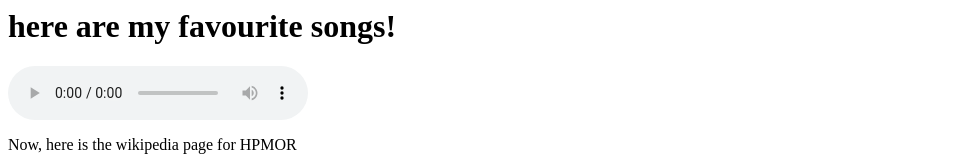
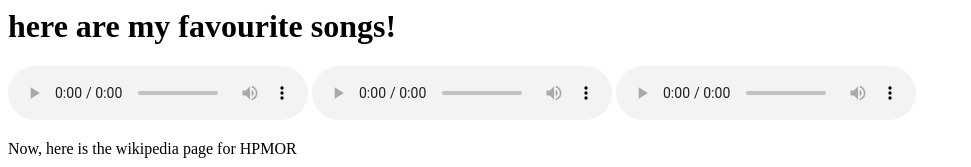
Before and after one commit to ollieiswoke/favourite-songs, a plain HTML site: page index.html in a window 1280 px wide. Shown: the top 167 px of the page, without its empty margins (0-971 px from the left). Drawn offline with Linux system fonts and the light colour scheme.

Commit message:
Update index.html

```diff
--- a/index.html
+++ b/index.html
@@ -3,10 +3,16 @@
 
 <audio controls>
   <source src="yellow.mp3" type="audio/mpeg">
+</audio>
+
+<audio controls>
   <source src="everybody.mp3" type="audio/mpeg">
+</audio>
+
+<audio controls>
   <source src="bones.mp3" type="audio/mpeg">
-Your browser does not support the audio element.
 </audio>
+
 
 
 
```
